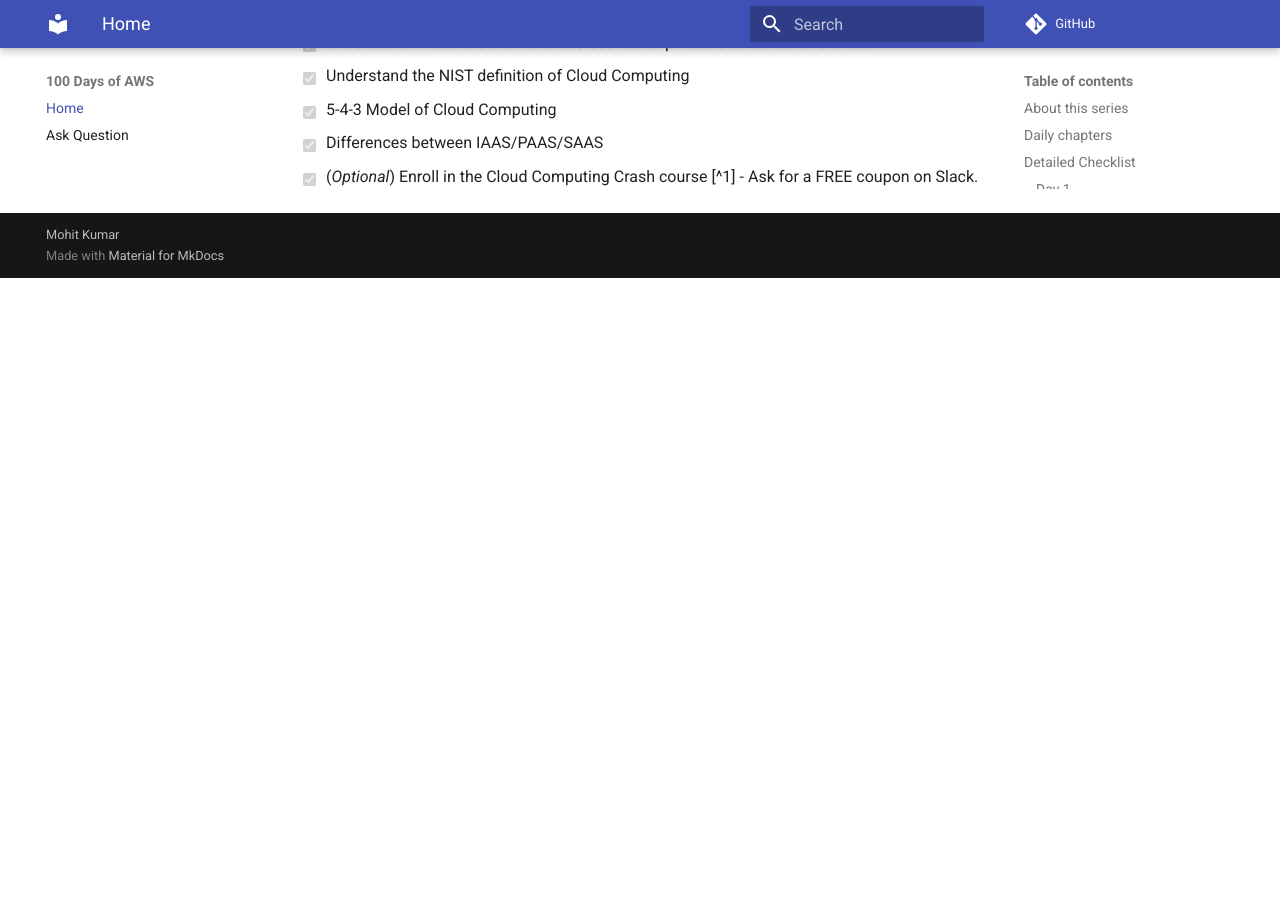
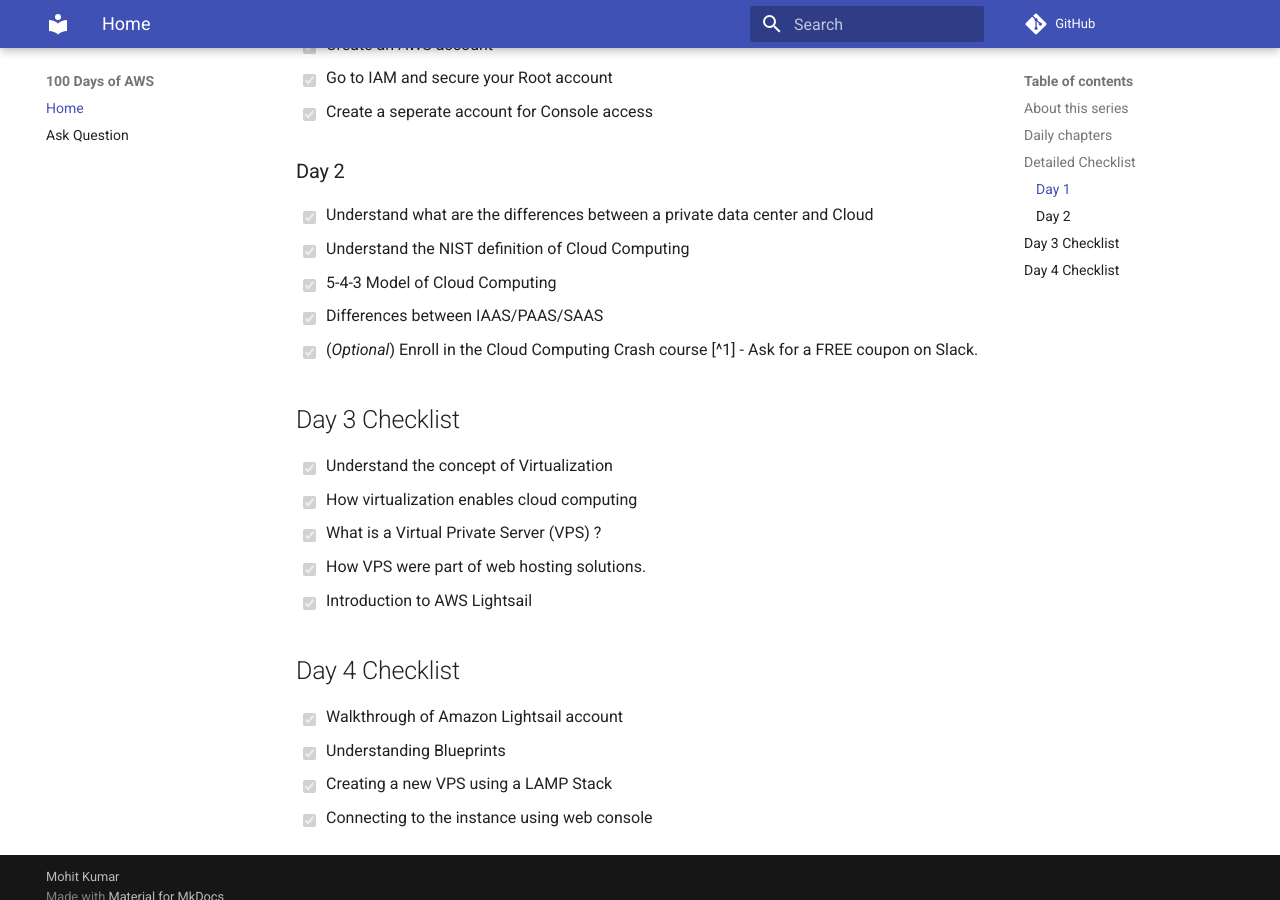
Before and after one commit to mohitkr05/aws-learning-by-doing, an MkDocs documentation site: the page built from docs/index.md, in a window 1280 px wide and 900 px high, scrolled down 1510 px. Built offline with MkDocs 1.6.1 and Material for MkDocs 9.7.7, drawn with Linux system fonts in a browser that asks for light colours; comment, search, counter and statistics services are not loaded; before the commit the page ends 1788 px from its top, so only the background shows below that; some of the changed text lies outside the part shown.

Commit message:
day 3 & day 4

```diff
--- a/docs/index.md
+++ b/docs/index.md
@@ -20,6 +20,8 @@
 |0|08/05/2023| Introduction | [Introduction to series](index.md) | [Introduction to #100daysofAWS - English](https://www.youtube.com/watch?v=dcJWjyEuOLA)| [Introduction to #100daysofaws - Hindi](https://www.youtube.com/watch?v=QtoXp0ylR-4) |
 |1|08/05/2023| Introduction | [Introduction to AWS](dailynotes/01_introduction/D1-Introduction-to-AWS.md) | [Introduction to AWS in English](https://www.youtube.com/watch?v=9nnk6gNMCQc) | [Introduction to AWS in Hindi](https://youtu.be/urDDqP7oUIw)  |
 |2|09/05/2023| Introduction | [Introduction to Cloud Computing](dailynotes/01_introduction/D2-Introduction-to-Cloud-Computing.md) | [Introduction to Cloud Computing in English](https://youtu.be/AKTfLzlOMfM) | [Introduction to Cloud Computing in Hindi](https://youtu.be/3TktHCaWG94)  |
+|3|10/05/2023| Introduction | [Introduction to Cloud Computing](dailynotes/01_introduction/D2-Introduction-to-Cloud-Computing.md) | [Introduction to Cloud Computing in English](https://youtu.be/AKTfLzlOMfM) | [Introduction to Cloud Computing in Hindi](https://youtu.be/3TktHCaWG94)  |
+|4|11/05/2023| Amazon Lightsail | [Setting up VPS on Lightsail](dailynotes/02_lightsail/D4-Setting-up-VPS-on-Lightsail.md) | [Setting up VPS on Lightsail - English](https://youtu.be/qOitEwrHn0s) | [Setting up VPS on Lightsail - Hindi](https://youtu.be/ZLewZ66r3ZE)  |
 
 [![Join our slack community](images/slack.png)](https://techwithmohit.slack.com/archives/C056EFNJ1N1)
 
@@ -43,3 +45,18 @@
 - [x] 5-4-3 Model of Cloud Computing
 - [x] Differences between IAAS/PAAS/SAAS
 - [x] (*Optional*) Enroll in the Cloud Computing Crash course [^1] - Ask for a FREE coupon on Slack.
+
+## Day 3 Checklist
+
+- [x] Understand the concept of Virtualization
+- [x] How virtualization enables cloud computing
+- [x] What is a Virtual Private Server (VPS) ?
+- [x] How VPS were part of web hosting solutions.
+- [x] Introduction to AWS Lightsail
+
+## Day 4 Checklist
+
+- [x] Walkthrough of  Amazon Lightsail account
+- [x] Understanding Blueprints
+- [x] Creating a new VPS using a LAMP Stack
+- [x] Connecting to the instance using web console
```
Also changed, not shown: docs/dailynotes/01_introduction/D3-Introduction-to-Virtualization.md (added, +112 -0 lines), docs/dailynotes/02_lightsail/D4-Setting-up-VPS-on-Lightsail.md (added, +43 -0 lines), docs/images/D5_SSH_notes.png (added), docs/images/IP_addressing.png (added), docs/images/URL.png (added).
